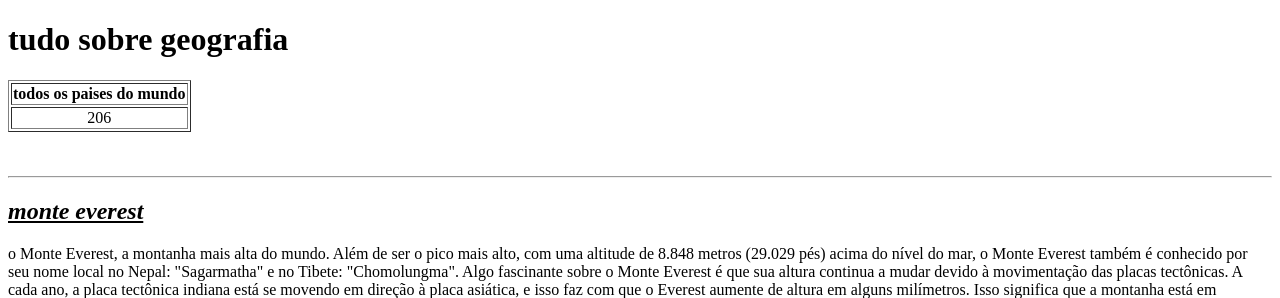
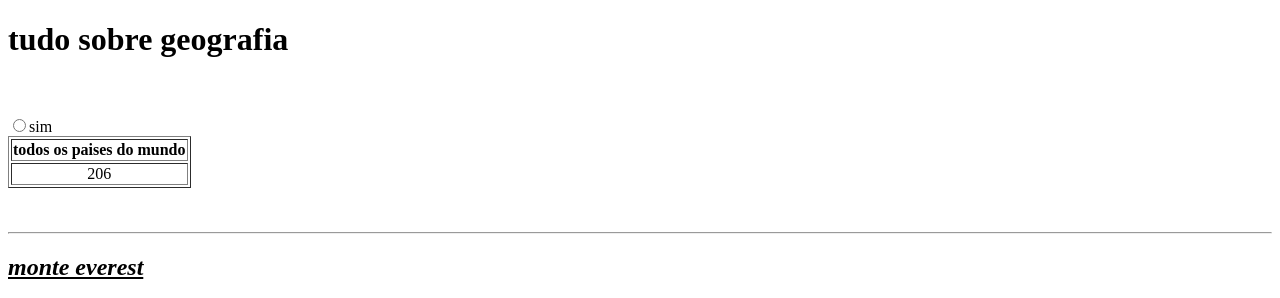
Before and after one commit to jmports/curiosidades.geo, a plain HTML site: page index.html in a window 1280 px wide. Shown: the top 298 px of the page. Drawn offline with Linux system fonts and the light colour scheme.

Commit message:
Update index.html

```diff
--- a/index.html
+++ b/index.html
@@ -11,8 +11,14 @@
  <tr>
 <th>todos os paises do mundo</th>
 <tr>
-<td>206</td>
+<td>206</td><br><br>
+<form>
+<input type="radio" name="sim" id="sim"><label for="sim">sim</label>
 
+
+
+
+</form>
 
 </tr>
 
```
